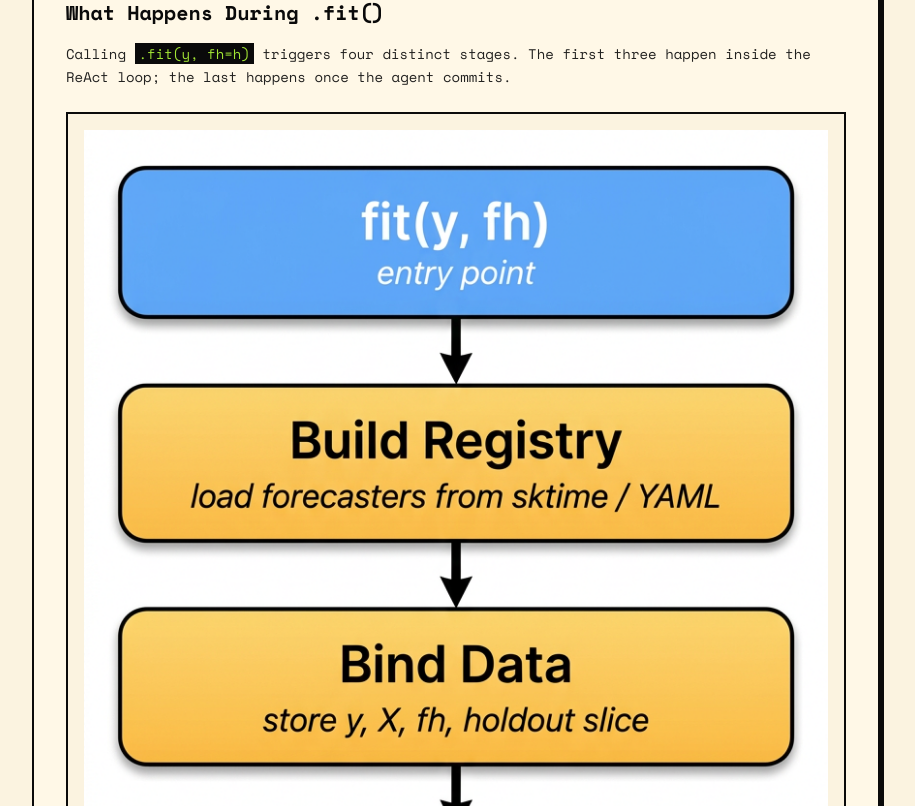
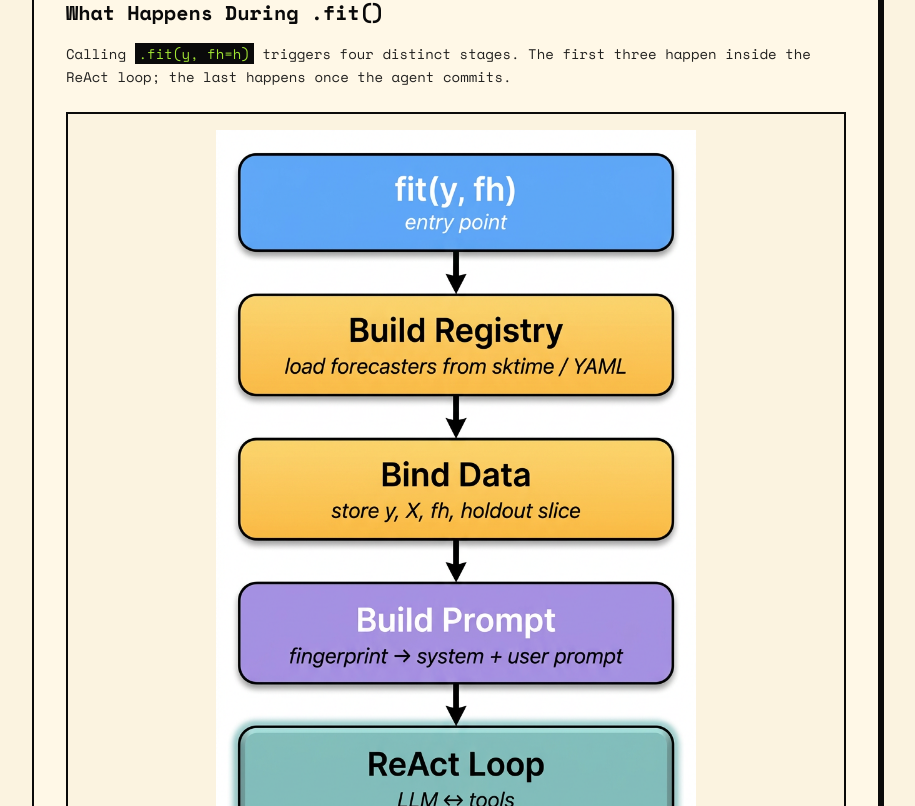
Before and after one commit to kpal002/portfolio, a Next.js app: page /projects/sktime-agentic-forecaster in a window 1280 px wide. Shown: the part 4634-5440 px from the top of the page, without its empty margins (184-1099 px from the left). Built offline with nearby package versions, Linux system fonts and the light colour scheme.

Commit message:
Constrain fit stages diagram width to 480px

```diff
--- a/app/projects/sktime-agentic-forecaster/page.jsx
+++ b/app/projects/sktime-agentic-forecaster/page.jsx
@@ -331,6 +331,7 @@ export default function SkTimeAgenticPage() {
             src="/projects/sktime/02_fit_stages.png"
             alt="The four stages of the fit() call"
             caption="Figure 3 — Fit stages. Stage 4 (refit on full data) only runs after the agent commits — this is what makes predict() possible."
+            maxWidth="480px"
           />
           <div className="grid gap-3 md:grid-cols-4 mt-4">
             {[
```
